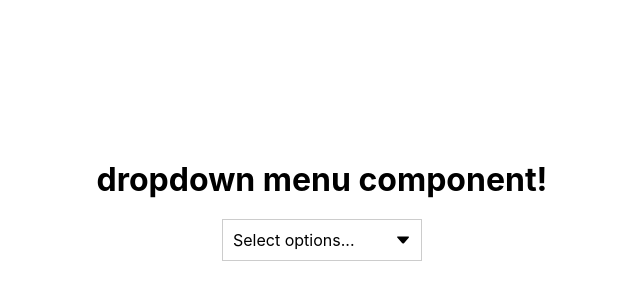
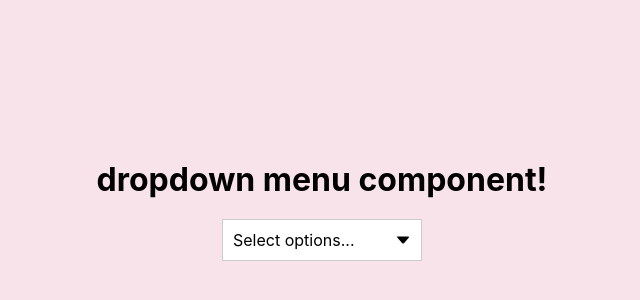
Before and after one commit to AkritiKeswani/dropdown-component, a React (Create React App) app: page / in a window 1280 px wide. Shown: the part 200-500 px from the top of the page, without its empty margins (318-958 px from the left). Built offline with nearby package versions, Linux system fonts and the light colour scheme.

Commit message:
adding a pink lol

```diff
--- a/src/App.css
+++ b/src/App.css
@@ -5,6 +5,8 @@
   justify-content: center;
   height: 100vh;
   text-align: center;
+  background-color: #f8e3eb;
+  color: black;
 }
 
 h1 {
--- a/src/App.js
+++ b/src/App.js
@@ -17,7 +17,7 @@ const App = () => {
       <Dropdown
         options={options}
         selectedOptions={selectedOptions}
-        // Pass onChange prop to handle state changes (controlled component)
+        // Pass onChange prop to handle state changes -> controlled component
         onChange={setSelectedOptions}
         multiSelect
         placeholder="Select options..."
--- a/src/components/Dropdown.js
+++ b/src/components/Dropdown.js
@@ -32,7 +32,7 @@ const Dropdown = ({
 
   const toggleDropdown = () => setIsOpen(!isOpen);
 
-  //Accounting for single & multi select options
+  //single & multi select options
   const handleOptionClick = (optionValue) => {
     const updatedSelectedOptions = multiSelect
       ? selectedOptions.includes(optionValue)
@@ -44,6 +44,7 @@ const Dropdown = ({
     if (!multiSelect) setIsOpen(false);
   };
 
+  //single & multi select options
   const handleSelectAll = () => {
     const updatedSelectedOptions =
       selectedOptions.length === options.length
```
